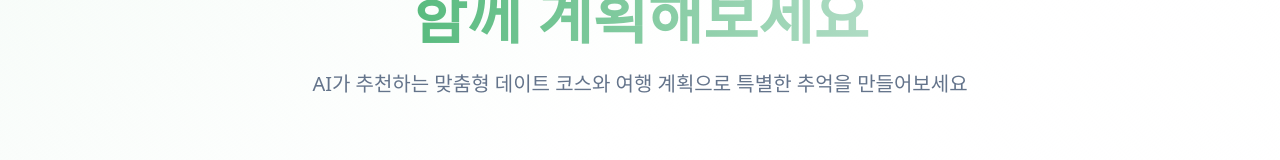
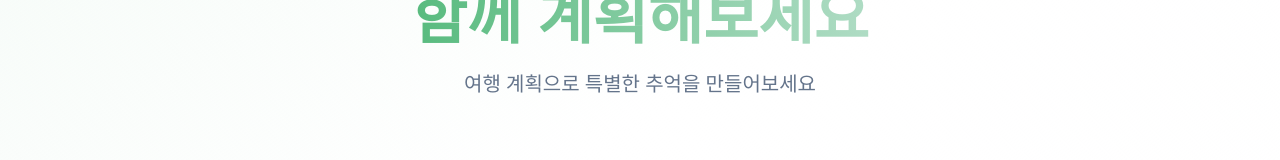
Before and after one commit to toris-dev/love-trip, a Next.js app in the folder apps/web/: page / in a window 1280 px wide. Shown: the part 278-438 px from the top of the page. Built offline with nearby package versions, Linux system fonts and the light colour scheme; no server answers.

Commit message:
refactor(home): 메인 페이지 히어로 섹션 텍스트 제거
- 'AI가 추천하는 맞춤형 데이트 코스' 텍스트 제거

```diff
--- a/apps/web/src/components/features/home/home-hero-section.tsx
+++ b/apps/web/src/components/features/home/home-hero-section.tsx
@@ -13,7 +13,7 @@ export function HomeHeroSection() {
         함께 계획해보세요
       </h1>
       <p className="text-xl text-muted-foreground mb-8 max-w-2xl mx-auto">
-        AI가 추천하는 맞춤형 데이트 코스와 여행 계획으로 특별한 추억을 만들어보세요
+        여행 계획으로 특별한 추억을 만들어보세요
       </p>
     </div>
   )
```
